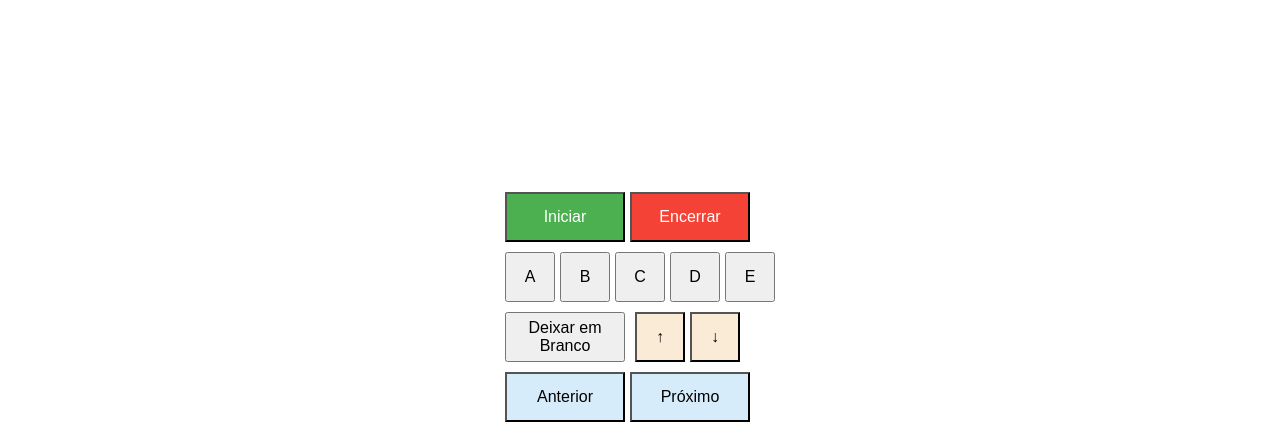
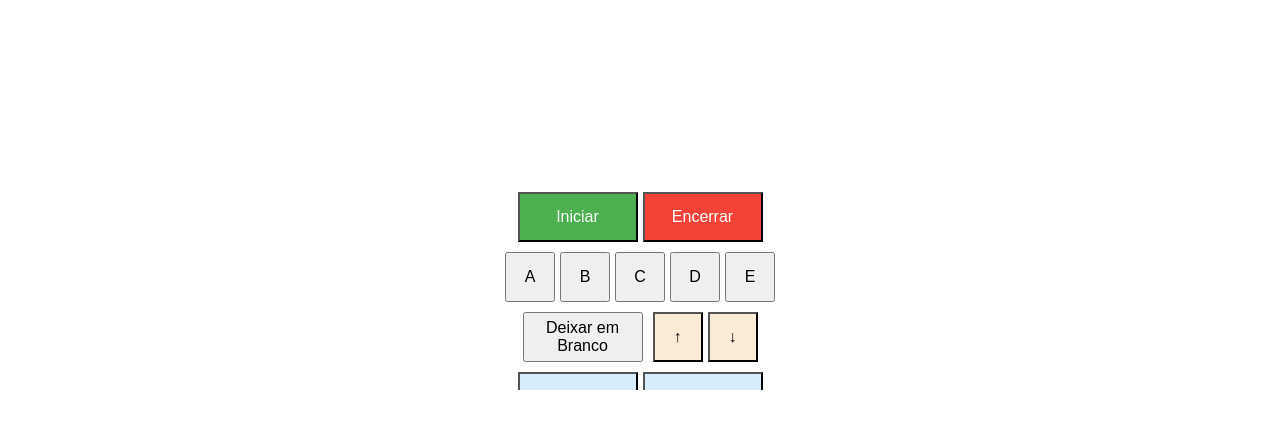
Before and after one commit to brunoferreira126/aplicativo-auto-escola, a plain HTML site: page index.html in a window 1280 px wide. Shown: the part 410-852 px from the top of the page. After the commit the page ends 800 px from the top, so only its background shows below. Drawn offline with Linux system fonts and the light colour scheme.

Commit message:
Descrição das alterações

```diff
--- a/index.html
+++ b/index.html
@@ -8,18 +8,19 @@
 </head>
 
 <body>
+    <!-- Cabeçalho principal -->
     <header>
+        <!-- Barra de navegação superior com logomarca e título -->
         <nav class="topo">
-            <img src="/imagens/logomarca.png" alt="logo-auto-escola">
-            <h1>Formação e Capacitação de Condutores para um Transito mais Seguro!</h1>
-
+            <img src="/imagens/logomarca.png" alt="logo-auto-escola"> <!-- Logomarca -->
+            <h1>Formação e Capacitação de Condutores para um Trânsito mais Seguro!</h1> <!-- Título -->
         </nav>
-
     </header>
 
+    <!-- Cronômetro de tempo restante -->
     <div id="timer">Tempo Restante: <span id="timer-count">60:00</span></div>
 
-    <!-- Tela inicial com mensagem de boas-vindas e explicações -->
+    <!-- Tela inicial com mensagem de boas-vindas e instruções -->
     <div id="start-screen">
         <h1>Bem-vindo(a) à Nossa Prova!</h1>
         <p>Você só pode marcar uma opção por vez. Utilize o teclado personalizado abaixo:</p>
@@ -30,12 +31,14 @@
         </ul>
     </div>
 
-    <!-- Tela de perguntas -->
+    <!-- Container principal do quiz -->
     <div id="quiz-container" class="hidden">
+        <!-- Container de perguntas e respostas -->
         <div id="question-container">
-            <div id="image-container"></div>
-            <div id="question-text"></div> <!-- Contêiner para a pergunta -->
+            <div id="image-container"></div> <!-- Contêiner para imagem da questão -->
+            <div id="question-text"></div> <!-- Texto da pergunta -->
             <div id="options-container">
+                <!-- Alternativas de resposta -->
                 <p id="option-a" class="option"></p>
                 <p id="option-b" class="option"></p>
                 <p id="option-c" class="option"></p>
@@ -44,13 +47,14 @@
             </div>
         </div>
 
-        <!-- Teclado personalizado para navegar e selecionar respostas -->
+        <!-- Teclado personalizado para navegação e seleção de respostas -->
         <div id="keyboard">
             <div class="keyboard-row">
-                <button id="start-btn" class="key large-key">Iniciar</button>
-                <button id="end-btn" class="key large-key">Encerrar</button>
+                <button id="start-btn" class="key large-key">Iniciar</button> <!-- Botão de Início -->
+                <button id="end-btn" class="key large-key">Encerrar</button> <!-- Botão de Encerrar -->
             </div>
             <div class="keyboard-row">
+                <!-- Botões de resposta A-E -->
                 <button id="answer-a" class="key">A</button>
                 <button id="answer-b" class="key">B</button>
                 <button id="answer-c" class="key">C</button>
@@ -58,18 +62,19 @@
                 <button id="answer-e" class="key">E</button>
             </div>
             <div class="keyboard-row">
-                <button id="blank-btn" class="key large-key">Deixar em Branco</button>
+                <button id="blank-btn" class="key large-key">Deixar em Branco</button> <!-- Botão para pular pergunta -->
                 <span class="key-spacer"></span>
-                <button id="setaone" class="key key-arrow">↑</button>
-                <button id="setatwo" class="key key-arrow">↓</button>
+                <button id="setaone" class="key key-arrow">↑</button> <!-- Botão de seta para cima -->
+                <button id="setatwo" class="key key-arrow">↓</button> <!-- Botão de seta para baixo -->
             </div>
             <div class="keyboard-row">
-                <button id="prev-btn" class="key large-key">Anterior</button>
-                <button id="next-btn" class="key large-key">Próximo</button>
+                <button id="prev-btn" class="key large-key">Anterior</button> <!-- Botão para questão anterior -->
+                <button id="next-btn" class="key large-key">Próximo</button> <!-- Botão para próxima questão -->
             </div>
         </div>
     </div>
 
-    <script src="arquivos.js"></script> <!-- Conecta o JavaScript externo -->
+    <!-- Conexão do JavaScript -->
+    <script src="arquivos.js"></script>
 </body>
 </html>
--- a/style.css
+++ b/style.css
@@ -6,6 +6,7 @@
 
 html, body {
     height: 100%; /* Define a altura do html e body para 100% */
+    overflow-y: auto;
 }
 
 body {
@@ -133,26 +134,31 @@ header {
 /* Estilos para o teclado personalizado */
 #keyboard {
     display: flex;
-    flex-direction: column;
-    gap: 10px;
+    flex-direction: column; /* Empilha as linhas de teclas uma acima da outra */
+    gap: 10px; /* Espaçamento entre as linhas de teclas */
     margin-top: 20px; /* Margem acima do teclado */
+    overflow-y: auto; /* Permite rolagem vertical se necessário */
+    max-height: 300px; /* Altura máxima para o teclado, ajuste conforme necessário */
 }
 
 .keyboard-row {
     display: flex;
-    gap: 5px;
+    justify-content: center; /* Centraliza as teclas dentro da linha */
+    gap: 5px; /* Espaçamento entre as teclas */
 }
 
 .key {
-    width: 50px;
-    height: 50px;
-    font-size: 16px;
+    width: 50px; /* Largura padrão das teclas */
+    height: 50px; /* Altura das teclas */
+    font-size: 16px; /* Tamanho da fonte */
+    text-align: center; /* Centraliza o texto nas teclas */
+    display: flex; /* Para centralizar o texto verticalmente */
+    align-items: center; /* Centraliza verticalmente */
+    justify-content: center; /* Centraliza horizontalmente */
 }
-
 .large-key {
-    width: 120px;
+    width: 120px; /* Largura das teclas maiores */
 }
-
 /* Estilos para os botões de iniciar e encerrar */
 #start-btn {
     background-color: #4CAF50;
@@ -178,6 +184,9 @@ header {
     header {
         flex-direction: column; /* Muda a direção para coluna */
         height: auto; /* Ajusta a altura do header */
+    }
+    #keyboard {
+        max-height: 250px; /* Ajuste a altura máxima em telas menores */
     }
 
     .topo {
@@ -209,8 +218,11 @@ header {
 @media (max-width: 480px) {
 
     body{
-        overflow: hidden;
+        overflow:scroll;
     }
+
+
+
     #question-text {
         font-size: 1.2em; /* Diminui o tamanho da fonte da pergunta */
     }
```
